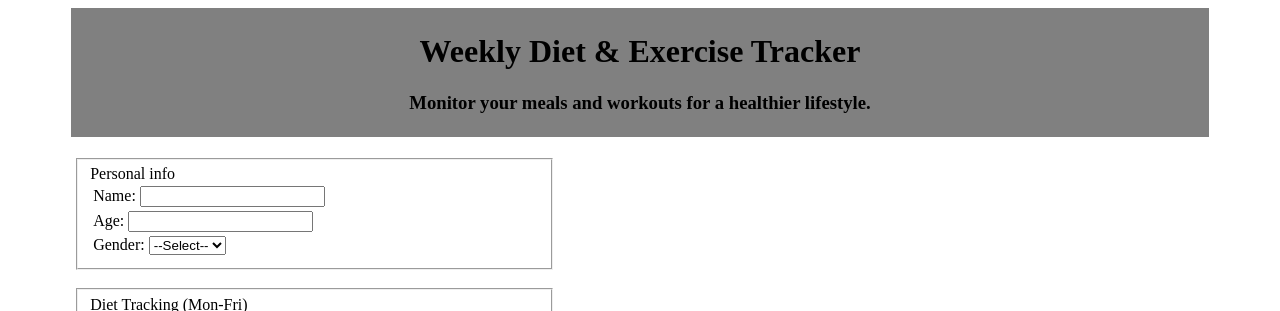
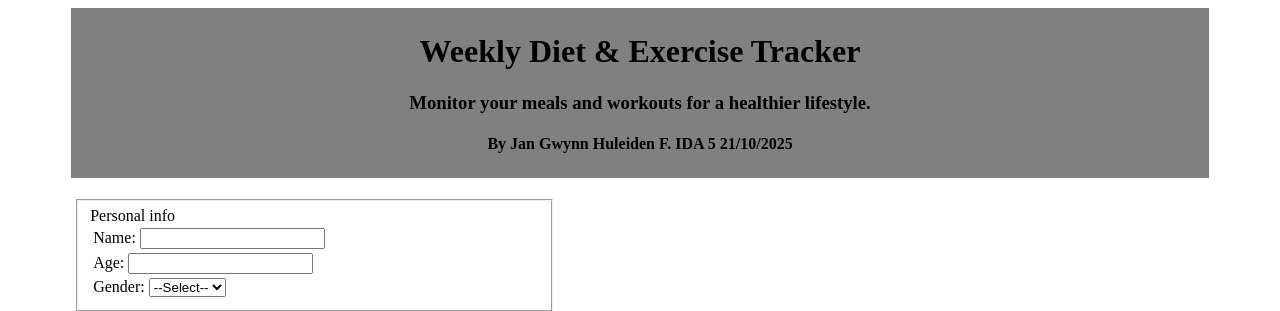
Before and after one commit to JanTheThird/MID-LAB-5, a plain HTML site: page index.html in a window 1280 px wide. Shown: the top 311 px of the page. Drawn offline with Linux system fonts and the light colour scheme.

Commit message:
Update index.html

```diff
--- a/index.html
+++ b/index.html
@@ -13,6 +13,7 @@
                 <td bgcolor="grey" align="center">
                  <h1>Weekly Diet & Exercise Tracker</h1>
                  <h3>Monitor your meals and workouts for a healthier lifestyle.</h3>
+                <h4>By Jan Gwynn Huleiden F. IDA 5 21/10/2025</h4>
                 </td>
             </tr>
         </div>
@@ -175,4 +176,5 @@
     </div>
 </table>
 </body>
+
 </html>
```
